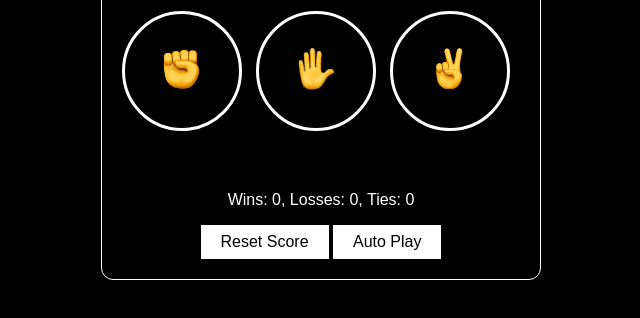
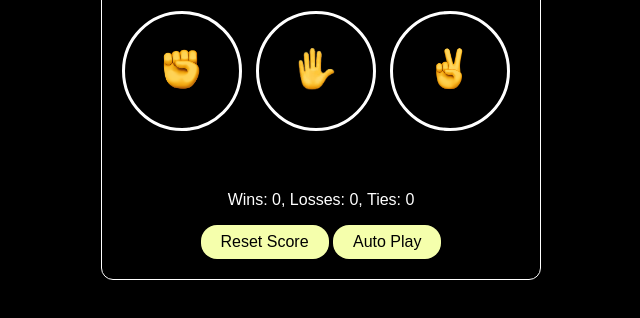
Before and after one commit to Tifem/RockPaperScissor-Game, a plain HTML site: page index.html in a window 1280 px wide. Shown: the part 316-634 px from the top of the page, without its empty margins (319-959 px from the left). Drawn offline with Linux system fonts and the light colour scheme.

Commit message:
css style updated

```diff
--- a/styles.css
+++ b/styles.css
@@ -36,6 +36,7 @@ body{
     margin-right: 10px;
     cursor: pointer;
 
+
 }
 
 .result{
@@ -49,9 +50,10 @@ body{
 }
 
 .reset-score-button, .auto-play{
-    background-color: white;
+    background-color: rgb(245, 255, 172);
     border: none;
     padding: 8px 20px;
     cursor: pointer;
     font-size: 1rem;
+    border-radius: 1rem;
 }
```
